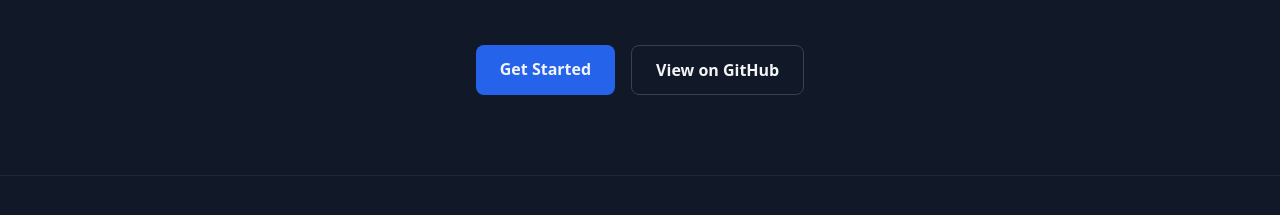
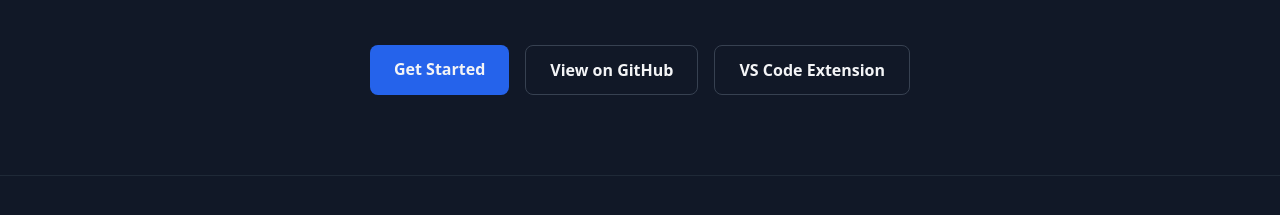
Before and after one commit to willibrandon/mtlog, a plain HTML site: page docs/index.html in a window 1280 px wide. Shown: the part 448-663 px from the top of the page. Drawn offline with nearby package versions, Linux system fonts and the light colour scheme.

Commit message:
feat: add VS Code extension link to documentation

```diff
--- a/docs/index.html
+++ b/docs/index.html
@@ -149,6 +149,9 @@
                 </a>
                 <a href="https://github.com/willibrandon/mtlog" class="border border-gray-700 hover:border-gray-600 px-6 py-3 rounded-lg font-semibold transition">
                     View on GitHub
+                </a>
+                <a href="https://marketplace.visualstudio.com/items?itemName=mtlog.mtlog-analyzer" class="border border-gray-700 hover:border-gray-600 px-6 py-3 rounded-lg font-semibold transition">
+                    VS Code Extension
                 </a>
             </div>
         </div>
```
Also changed, not shown: docs/quick-reference.html (+1 -0 lines).
